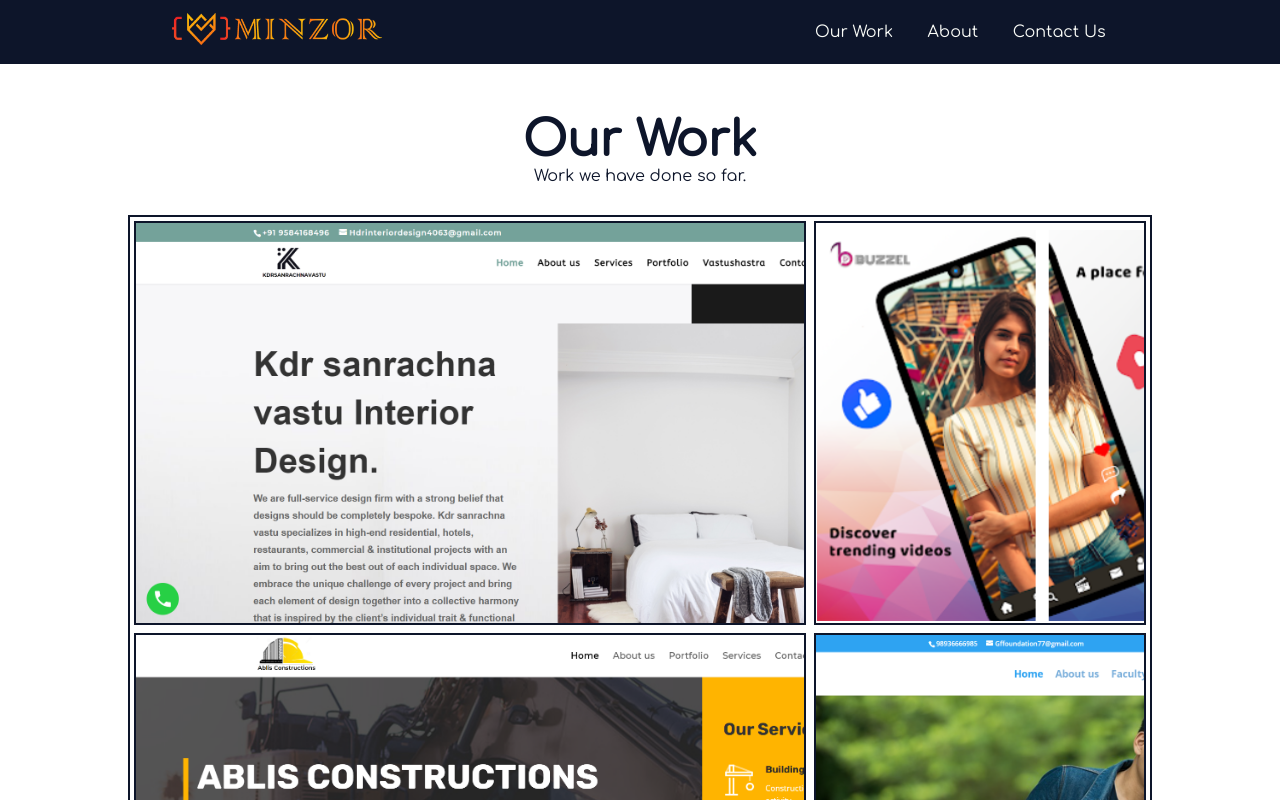
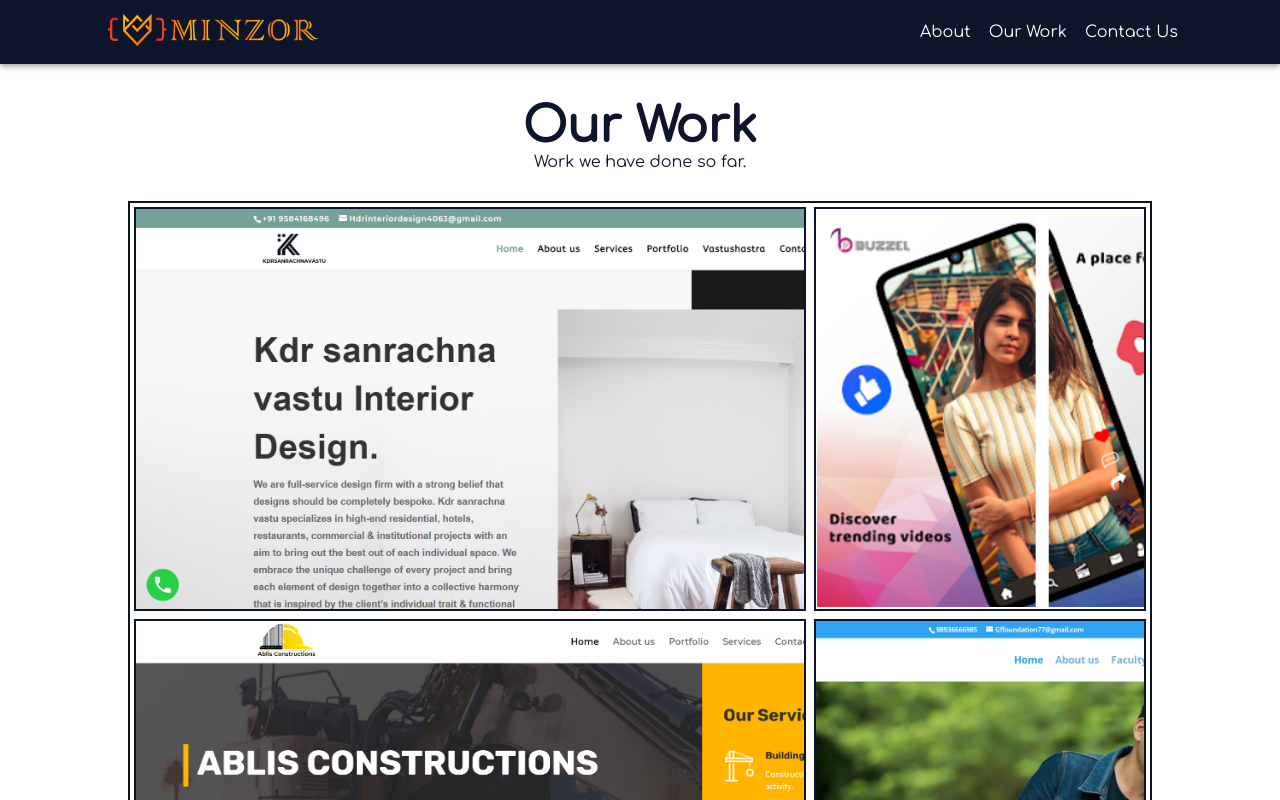
Before and after one commit to Jatin965/minzor, a React (Create React App) app: page /portfolio in a window 1280 px wide. Shown: the top 800 px of the page. Built offline with nearby package versions, Linux system fonts and the light colour scheme.

Commit message:
Added Toggle Navbar

```diff
--- a/src/App.css
+++ b/src/App.css
@@ -6,14 +6,13 @@
   z-index: -100;
 }
 
-.container,
-.container-sm {
+.container {
   width: 80vw;
   margin: auto;
   padding-left: 16px;
   padding-right: 16px;
   min-height: 60vh;
-  margin-top: 70px;
+  margin-top: 130px;
 }
 
 .hero {
--- a/src/components/Home/Clients.js
+++ b/src/components/Home/Clients.js
@@ -36,7 +36,11 @@
     <div className={styles.clients}>
       <h1>Our Clients</h1>
 
-      <Grid container spacing={1}>
+      <Grid
+        style={{ alignItems: "center", justifyContent: "center" }}
+        container
+        spacing={1}
+      >
         <Grid item md={3}>
           <ClientLogo image={s1} />
         </Grid>
--- a/src/components/Home/Home.module.css
+++ b/src/components/Home/Home.module.css
@@ -147,7 +147,7 @@
   background: -webkit-linear-gradient(#f86d15, #fcc009);
   -webkit-background-clip: text;
   -webkit-text-fill-color: transparent;
-  margin: 80px;
+  margin: 80px 0;
 }
 
 /* Testimonials */
--- a/src/components/Navigation/Footer.js
+++ b/src/components/Navigation/Footer.js
@@ -250,8 +250,9 @@
               About the Company
             </Typography>
             <Typography style={{ color: "#8f9296" }} paragraph>
-              Lorem ipsum dolor sit amet, consectateur adispicing elit. Fusce
-              euismod convallis velit, eu auctor lacus vehicula sit amet.
+              Once we start working together, you are our team and our family
+              too. Therefore, you deserve nothing but the best! And the best is
+              what we offer, here, at Minzor.
             </Typography>
             <Box display="flex">
               {socialIcons.map((socialIcon, index) => (
--- a/src/components/Navigation/Header.js
+++ b/src/components/Navigation/Header.js
@@ -1,17 +1,33 @@
-import React from "react";
+import React, { useState, useCallback } from "react";
 
 import {
   AppBar,
   Toolbar,
+  Typography,
+  Hidden,
+  IconButton,
   Grid,
   makeStyles,
-  Typography,
 } from "@material-ui/core";
 import { NavLink as Link } from "react-router-dom";
+
+import MenuIcon from "@material-ui/icons/Menu";
+
+import NavigationDrawer from "../UI/NavigationDrawer";
 
 import Logo from "../../resources/Logo/M.png";
 
 const Header = () => {
+  const [isMobileDrawerOpen, setIsMobileDrawerOpen] = useState(false);
+
+  const handleMobileDrawerOpen = useCallback(() => {
+    setIsMobileDrawerOpen(true);
+  }, [setIsMobileDrawerOpen]);
+
+  const handleMobileDrawerClose = useCallback(() => {
+    setIsMobileDrawerOpen(false);
+  }, [setIsMobileDrawerOpen]);
+
   const useStyles = makeStyles({
     root: {
       zIndex: 0,
@@ -23,73 +39,95 @@
     },
     ul: {
       listStyle: "none",
-      display: "flex",
+      display: "flex !important",
       justifyContent: "space-around",
-      textAlign: "left",
+      textAlign: "right",
     },
     li: {
       textDecoration: "none",
       color: "#fafcf8",
       paddingRight: 10,
-      "&::after": {
-        opacity: "1",
-        transform: "translate3d(-100%, 0, 0)",
-      },
-      "&:hover::after": {
-        transform: "translate3d(0, 0, 0)",
-      },
     },
     img: {
       height: 40,
       width: 250,
       aspectRatio: "auto",
+      alignItems: "left",
+    },
+    toolbar: {
+      width: "90vw",
     },
   });
+
+  const menuItems = [
+    {
+      link: "/",
+      name: "Home",
+    },
+    {
+      link: "/portfolio",
+      name: "Our Work",
+    },
+    {
+      link: "/about",
+      name: "About",
+    },
+    {
+      link: "/contact",
+      name: "Contact Us",
+    },
+  ];
 
   const classes = useStyles();
 
   return (
-    <AppBar className={classes.root} position="static">
-      <Toolbar className={classes.contain}>
-        <Grid item lg={8} sm={12}>
+    <div className={classes.root}>
+      <AppBar position="fixed" className={classes.appBar}>
+        <Toolbar className={classes.toolbar}>
+          <Grid item md={9} sm={10}>
             <Link to="/">
               <img className={classes.img} src={Logo} alt="Minzor" />
             </Link>
           </Grid>
-        <Grid item lg={4} sm={12}>
-          <ul className={classes.ul}>
-            {/* <li>
+          <Grid item md={3} sm={2}>
+            <Hidden mdUp>
+              <IconButton
+                className={classes.menuButton}
+                onClick={handleMobileDrawerOpen}
+                aria-label="Open Navigation"
+              >
+                <MenuIcon color="secondary" />
+              </IconButton>
+            </Hidden>
+            <Hidden smDown>
+              <div className={classes.ul}>
                 <Typography variant="body1">
-                <Link className={classes.li} to="/services">
-                  Services
+                  <Link className={classes.li} to="/about">
+                    About
                   </Link>
                 </Typography>
-            </li> */}
-            <li>
                 <Typography variant="body1">
                   <Link className={classes.li} to="/portfolio">
                     Our Work
                   </Link>
                 </Typography>
-            </li>
-            <li>
-              <Typography variant="body1">
-                <Link className={classes.li} to="/about">
-                  About
-                </Link>
-              </Typography>
-            </li>
-            <li>
                 <Typography variant="body1">
                   <Link className={classes.li} to="/contact">
                     Contact Us
                   </Link>
                 </Typography>
-            </li>
-          </ul>
+              </div>
+            </Hidden>
           </Grid>
         </Toolbar>
       </AppBar>
+      <NavigationDrawer
+        menuItems={menuItems}
+        anchor="right"
+        open={isMobileDrawerOpen}
+        onClose={handleMobileDrawerClose}
+      />
+    </div>
   );
 };
 
--- /dev/null
+++ b/src/components/UI/NavigationDrawer.js
@@ -0,0 +1,154 @@
+import React, { useEffect } from "react";
+import PropTypes from "prop-types";
+import { Link } from "react-router-dom";
+import {
+  List,
+  ListItem,
+  ListItemIcon,
+  ListItemText,
+  Drawer,
+  withStyles,
+  IconButton,
+  Typography,
+  withWidth,
+  isWidthUp,
+  Toolbar,
+  makeStyles,
+} from "@material-ui/core";
+import CloseIcon from "@material-ui/icons/Close";
+
+const styles = (theme) => ({
+  root: {
+    color: "#0d152a",
+  },
+  closeIcon: {
+    marginRight: theme.spacing(0.5),
+  },
+  headSection: {
+    width: 200,
+    color: "#fafafa !important",
+    backgroundColor: "#0d152a",
+  },
+  blackList: {
+    backgroundColor: "#0d152a",
+    height: "100%",
+    width: "100%",
+    textAlign: "center",
+    alignItems: "center",
+    justifyContent: "center",
+  },
+  noDecoration: {
+    textDecoration: "none !important",
+    color: "#fafafa",
+
+    textAlign: "center",
+  },
+});
+
+function NavigationDrawer(props) {
+  const {
+    width,
+    open,
+    onClose,
+    anchor,
+    classes,
+    menuItems,
+    selectedItem,
+    theme,
+  } = props;
+
+  useEffect(() => {
+    window.onresize = () => {
+      if (isWidthUp("sm", width) && open) {
+        onClose();
+      }
+    };
+  }, [width, open, onClose]);
+
+  return (
+    <Drawer
+      className={classes.root}
+      variant="temporary"
+      open={open}
+      onClose={onClose}
+      anchor={anchor}
+    >
+      <Toolbar className={classes.headSection}>
+        <ListItem
+          style={{
+            paddingTop: theme.spacing(0),
+            paddingBottom: theme.spacing(0),
+            height: "100%",
+            justifyContent: "flex-end",
+          }}
+          disableGutters
+        >
+          <ListItemIcon className={classes.closeIcon}>
+            <IconButton onClick={onClose} aria-label="Close Navigation">
+              <CloseIcon color="secondary" />
+            </IconButton>
+          </ListItemIcon>
+        </ListItem>
+      </Toolbar>
+      <List className={classes.blackList}>
+        {menuItems.map((element) => {
+          if (element.link) {
+            return (
+              <Link
+                key={element.name}
+                to={element.link}
+                className={classes.noDecoration}
+                onClick={onClose}
+              >
+                <ListItem
+                  button
+                  selected={selectedItem === element.name}
+                  /**
+                   * We disable ripple as it will make a weird animation
+                   * with primary and secondary color
+                   */
+                  disableRipple
+                  disableTouchRipple
+                >
+                  <ListItemText
+                    primary={
+                      <Typography variant="subtitle1" className="text-white">
+                        {element.name}
+                      </Typography>
+                    }
+                  />
+                </ListItem>
+              </Link>
+            );
+          }
+          return (
+            <ListItem button key={element.name} onClick={element.onClick}>
+              <ListItemText
+                primary={
+                  <Typography variant="subtitle1" className="text-white">
+                    {element.name}
+                  </Typography>
+                }
+              />
+            </ListItem>
+          );
+        })}
+      </List>
+    </Drawer>
+  );
+}
+
+NavigationDrawer.propTypes = {
+  anchor: PropTypes.string.isRequired,
+  theme: PropTypes.object.isRequired,
+  open: PropTypes.bool.isRequired,
+  onClose: PropTypes.func.isRequired,
+  menuItems: PropTypes.arrayOf(PropTypes.object).isRequired,
+  classes: PropTypes.object.isRequired,
+  width: PropTypes.string.isRequired,
+  selectedItem: PropTypes.string,
+};
+
+export default withWidth()(
+  withStyles(styles, { withTheme: true })(NavigationDrawer)
+);
--- a/src/pages/Portfolio.js
+++ b/src/pages/Portfolio.js
@@ -19,7 +19,7 @@
         style={{
           color: "#0d152a",
           "font-size": "3rem",
-          margin: "0px",
+          marginTop: "50px",
           padding: "0px",
         }}
       >
--- a/src/pages/styles.module.css
+++ b/src/pages/styles.module.css
@@ -10,7 +10,7 @@
 body,
 input,
 textarea {
-  font-family: "Poppins", sans-serif;
+  font-family: "Comfortaa";
 }
 
 .container {
@@ -23,6 +23,7 @@
   display: flex;
   align-items: center;
   justify-content: center;
+  margin-top: 50px;
 }
 
 .form {
```
Lines whose indentation alone changed are shown as unchanged.
